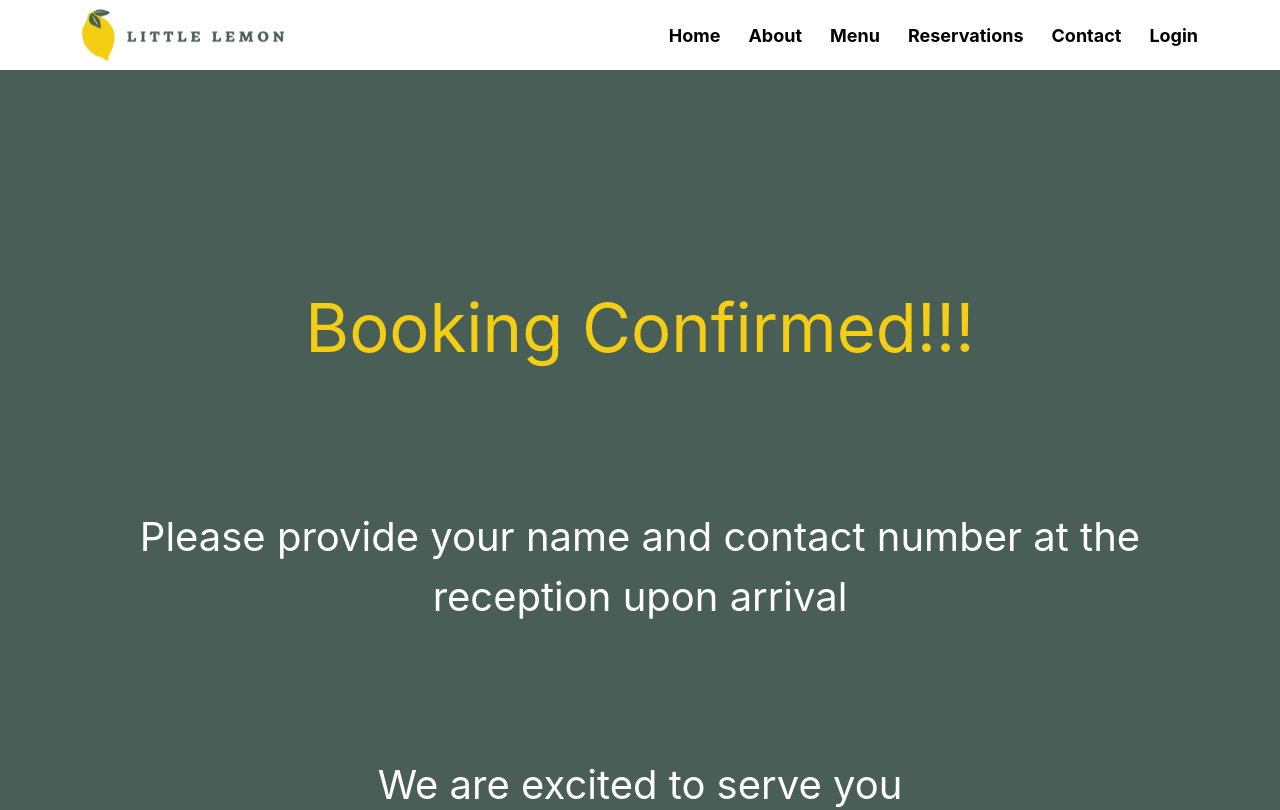
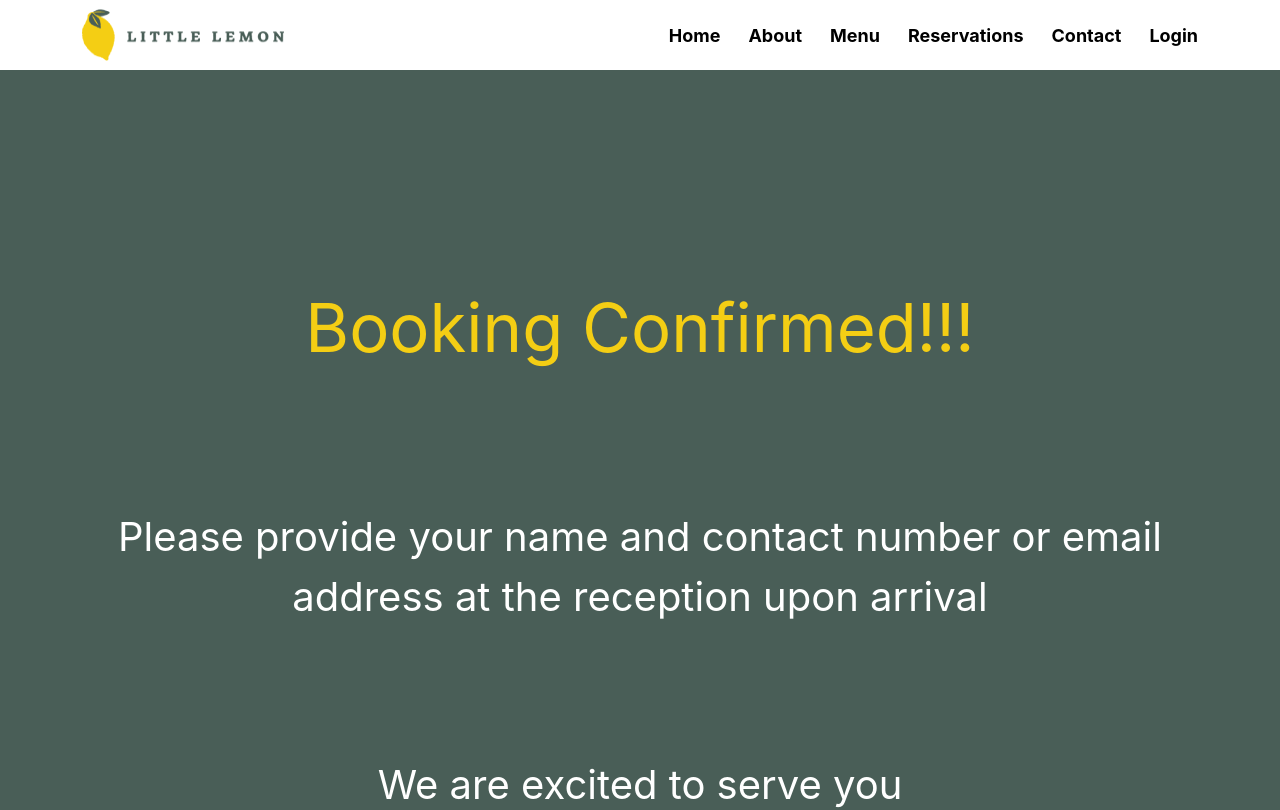
Before and after one commit to hassanaboukhalil/little_lemon_restaurant, a React (Create React App) app: page /confirmed-booking in a window 1280 px wide. Shown: the top 810 px of the page. Built offline with nearby package versions, Linux system fonts and the light colour scheme.

Commit message:
make some changes

```diff
--- a/src/components/pages/ConfirmedBooking.js
+++ b/src/components/pages/ConfirmedBooking.js
@@ -8,7 +8,7 @@ export default function ConfirmedBooking() {
             <section className="confirmed-booking">
                 <div className="container">
                     <p className="title">Booking Confirmed!!!</p>
-                    <p className="subtitle">Please provide your name and contact number at the reception upon arrival</p>
+                    <p className="subtitle">Please provide your name and contact number or email address at the reception upon arrival</p>
                     <p className="subtitle">We are excited to serve you</p>
                 </div>
             </section>
```
